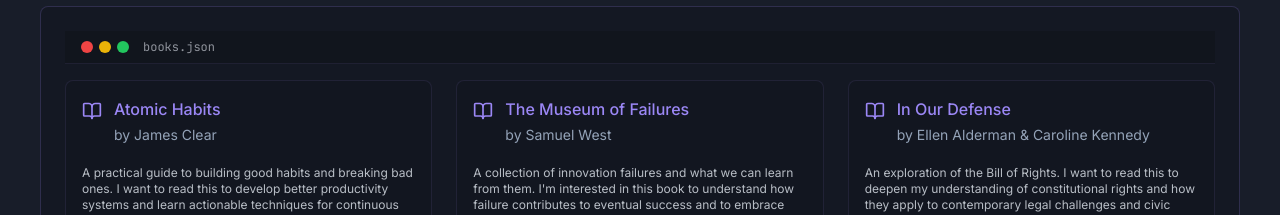
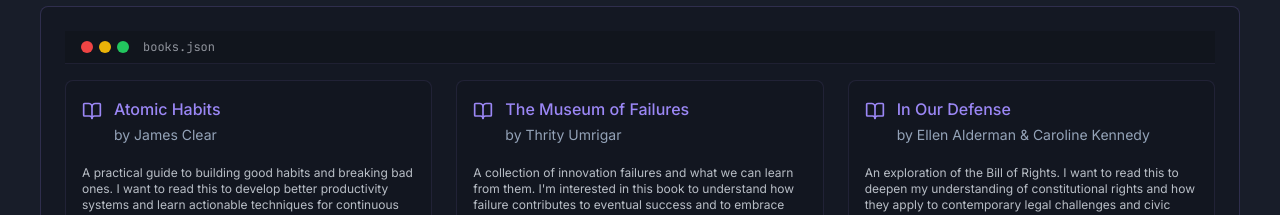
Before and after one commit to draj222/hidheeraj, a React (Vite) app: page / in a window 1280 px wide. Shown: the part 7560-7775 px from the top of the page. Built offline with nearby package versions, Linux system fonts and the light colour scheme.

Commit message:
Fix: Update reading list author
Updated the author for "The Museum of Failures" in the reading list.

```diff
--- a/src/components/ReadingList.tsx
+++ b/src/components/ReadingList.tsx
@@ -11,7 +11,7 @@ const ReadingList = () => {
     },
     {
       title: "The Museum of Failures",
-      author: "Samuel West",
+      author: "Thrity Umrigar",
       description: "A collection of innovation failures and what we can learn from them. I'm interested in this book to understand how failure contributes to eventual success and to embrace setbacks as learning opportunities."
     },
     {
```
